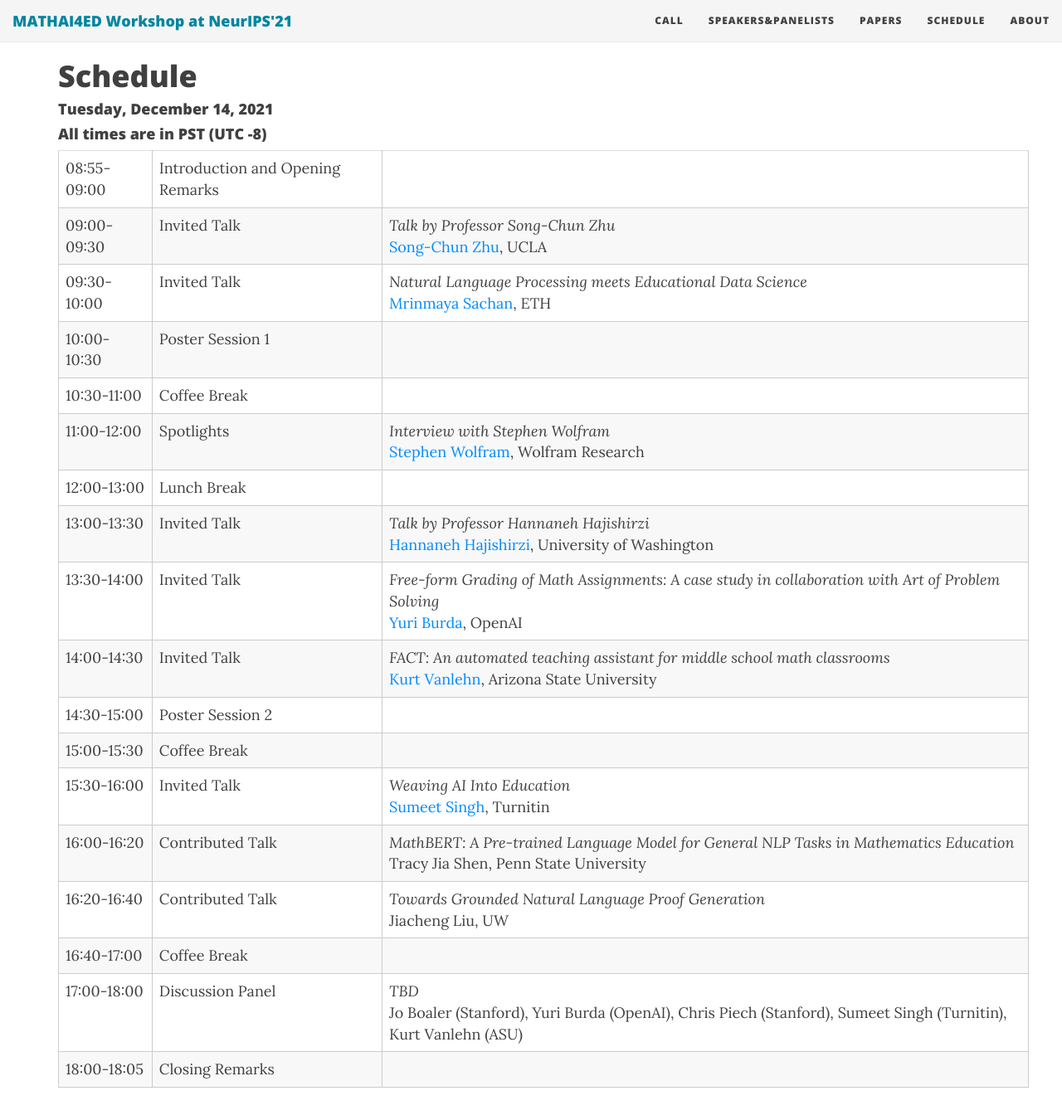
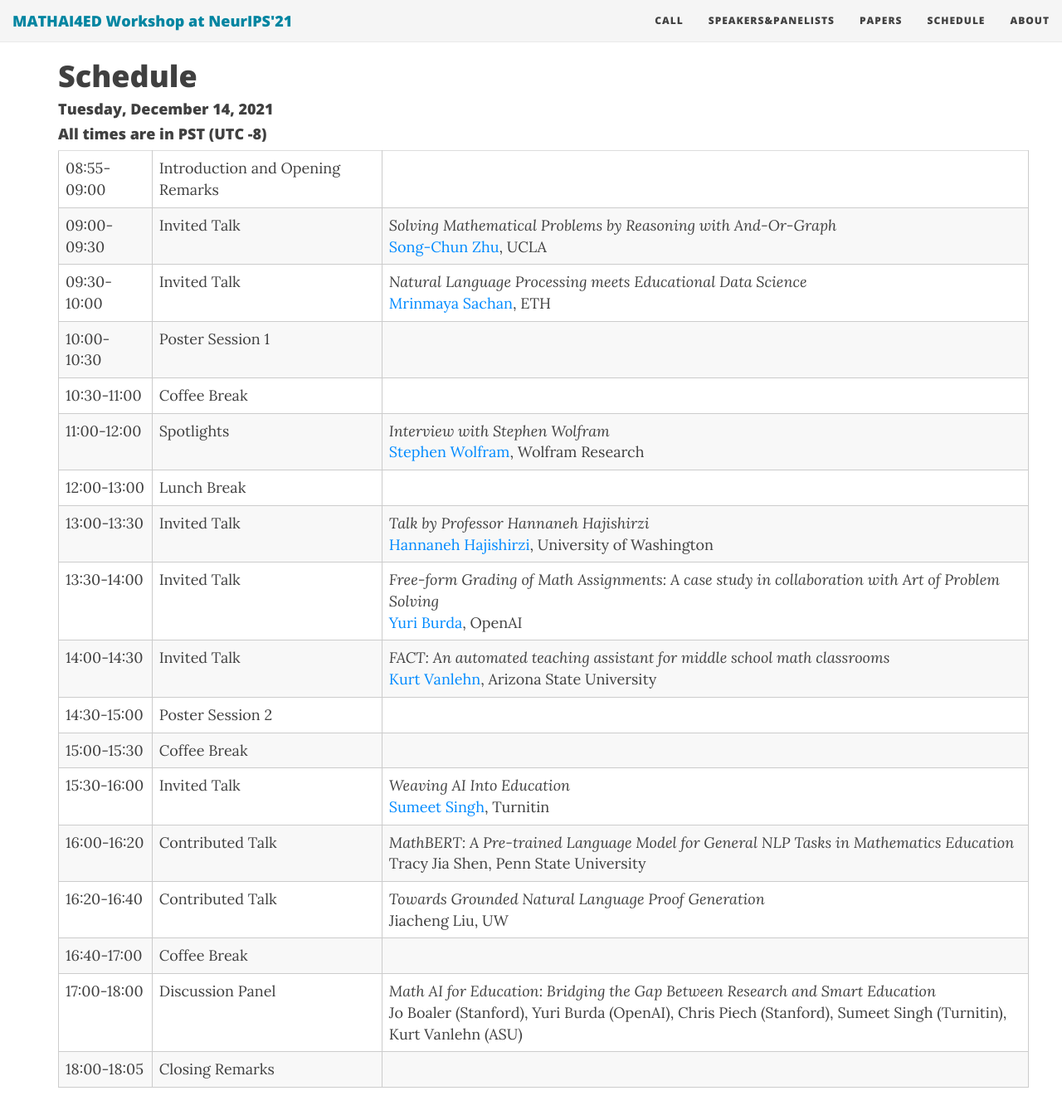
Before and after one commit to mathai4ed/mathai4ed.github.io, a Jekyll site: the page built from schedule.md, in a window 1280 px wide and 1400 px high, scrolled down 288 px. Shown: the top 1350 px of the window at 83% size. Built offline with Jekyll 4.4.1, drawn with Linux system fonts in a browser that asks for light colours; nearby versions of some CDN libraries; part of the change alters nothing that is shown.

Commit message:
update the website

```diff
--- a/_data/schedule.yml
+++ b/_data/schedule.yml
@@ -5,7 +5,7 @@ opening:
 
 szhu:
   event: "szhu"
-  title: "Talk by Professor Song-Chun Zhu"
+  title: "Solving Mathematical Problems by Reasoning with And-Or-Graph"
   start: "09:00-09:30"
   type: "Invited"
 
@@ -96,7 +96,7 @@ break4:
   type: "General"
 
 panel1:
-  event: "TBD"
+  event: "Math AI for Education: Bridging the Gap Between Research and Smart Education"
   speakers: "Jo Boaler (Stanford), Yuri Burda (OpenAI), Chris Piech (Stanford), Sumeet Singh (Turnitin), Kurt Vanlehn (ASU)"
   start: "17:00-18:00"
   type: "Panel"
--- a/_data/speakers.yml
+++ b/_data/speakers.yml
@@ -3,7 +3,7 @@ yburda:
     url: "https://scholar.google.com/citations?hl=en&user=Amky96kAAAAJ&view_op=list_works&sortby=pubdate"
     affiliation: "OpenAI"
     img: "yburda.jpg"
-    bio: "Burda received his PhD in mathematics at the University of Toronto. Since then, he has been a research scientist at OpenAI. He is now mainly focusing on applying machine learning to mathematical reasoning, with the aim to improve future math education."
+    bio: "Yuri Burda received his PhD in mathematics at the University of Toronto. Since then, he has been a research scientist at OpenAI. He is now mainly focusing on applying machine learning to mathematical reasoning, with the aim to improve future math education."
 
 jboaler:
     name: "Jo Boaler"
@@ -14,7 +14,7 @@ jboaler:
 
 hhajishirzi:
     name: "Hannaneh Hajishirzi"
-    url: ""
+    url: "https://homes.cs.washington.edu/~hannaneh/"
     affiliation: "University of Washington"
     img: "hhajishirzi.jpg"
     bio: "Hanna Hajishirzi is an Assistant Professor in the Paul G. Allen School of Computer Science & Engineering at the University of Washington and a Research Fellow at the Allen Institute for AI. Her research spans different areas in NLP and AI, focusing on developing machine learning algorithms that represent, comprehend, and reason about diverse forms of data at large scale. Applications for these algorithms include question answering, reading comprehension, representation learning, knowledge extraction, and conversational dialogue. Hanna received her PhD from University of Illinois and spent a year as a postdoc at Disney Research and CMU."
@@ -31,32 +31,32 @@ msachan:
     url: "https://sites.google.com/site/mrinsachan/"
     affiliation: "ETH"
     img: "msachan.jpg"
-    bio: " Sachan's interests are to build machine learning models for NLP, education, and knowledge reasoning. Specifically, he focuses on building and incorporating background knowledge to solve education problems in geometry, science, and math domains."
+    bio: "Mrinmaya Sachan is an Assistant Professor in the Computer Science department at ETH Zurich. Sachan is also one of the core faculty members in the ETH AI center. His interests are in building machine learning models for natural language processing, knowledge discovery and reasoning. Specifically, He focuses on machine reading -- on building background knowledge of the world by extracting knowledge from text and incorporating the extracted background knowledge to solve problems that require reasoning. He is also interested in problems in natural language processing and education."
 
 ssingh:
     name: "Sumeet Singh"
     url: "https://www.linkedin.com/in/sumeetssingh/"
     affiliation: "Turnitin"
     img: "ssingh.jpg"
-    bio: "Singh is a distinguished scientist at Turnitin Gradescope, a company that has provided AI-assisted grading service to more than 1000 universities across the world. Sighn has rich research and industry experiences and plans to share his expertise and insights in building grading systems at Gradescope."
+    bio: "Sumeet Singh is a distinguished scientist at Turnitin Gradescope, a company that has provided AI-assisted grading service to more than 1000 universities across the world. Sighn has rich research and industry experiences and plans to share his expertise and insights in building grading systems at Gradescope."
 
 kvanlehn:
     name: "Kurt Vanlehn"
     url: "https://www.public.asu.edu/~kvanlehn/"
     affiliation: "Arizona State University"
     img: "kvanlehn.jpg"
-    bio: "Vanlehn is the Diane and Gary Tooker Chair for Effective Education in Science, Technology, Engineering and Math at ASU, his research interests lie in intelligent tutoring systems, educational data mining, cognitive science, and learning science."
+    bio: "Kurt VanLehn is the Diane and Gary Tooker Chair for Effective Education in Science, Technology, Engineering and Math in the Ira A. Fulton Schools of Engineering at Arizona State University. He received a doctorate from MIT in 1983 in computer science. He founded and co-directed two large National Sciences Foundation research centers. He has published more than 125 peer-reviewed publications, is a fellow in the Cognitive Science Society, and is on the editorial boards of Cognition and Instruction and the International Journal of Artificial Intelligence in Education. VanLehn's research focuses on intelligent tutoring systems, classroom orchestration systems, and other intelligent interactive instructional technology."
 
 swolfram:
     name: "Stephen Wolfram"
     url: "https://www.stephenwolfram.com/"
     affiliation: "Wolfram Research"
     img: "swolfram.png"
-    bio: "Wolfram is a computer scientist, mathematician, and businessman. He is the founder and CEO of the software company Wolfram Research and the creator of Mathematica, the Wolfram Language, and WolframAlpha answer engine. In 2012, he was named a fellow of the American Mathematical Society."
+    bio: "Stephen Wolfram is the creator of Mathematica, Wolfram|Alpha and the Wolfram Language; the author of A New Kind of Science; the originator of the Wolfram Physics Project; and the founder and CEO of Wolfram Research. Over the course of more than four decades, he has been a pioneer in the development and application of computational thinking—and has been responsible for many discoveries, inventions and innovations in science, technology and business. In 2012, he was named a fellow of the American Mathematical Society."
 
 szhu:
     name: "Song-Chun Zhu"
     url: "http://www.stat.ucla.edu/~sczhu/"
     affiliation: "UCLA"
     img: "szhu.jpg"
-    bio: "Zhu has been pursuing a general unified theory of vision, learning, cognition and AI for decades. In 2017, Zhu founded DMAI as an AI startup engaged in developing a cognitive language and math education platform."
+    bio: "Song-Chun Zhu is a Chinese computer scientist and applied mathematician known for his work in computer vision, cognitive artificial intelligence and robotics. Zhu is a professor in the Departments of Statistics and Computer Science at the University of California, Los Angeles. Zhu also serves as Director of the UCLA Center for Vision, Cognition, Learning and Autonomy (VCLA). Zhu has published extensively and lectured globally on artificial intelligence, and in 2011, he became an IEEE Fellow (Institute of Electrical and Electronics Engineers) for “contributions to statistical modeling, learning and inference in computer vision.”"
```
Also changed, not shown: 3 other files.
